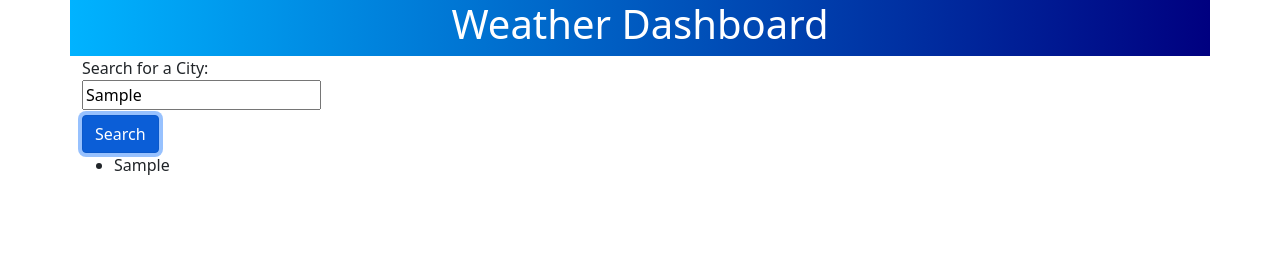
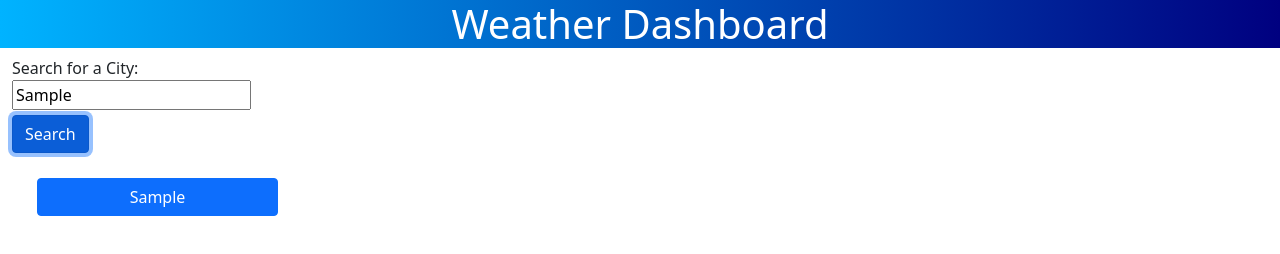
Before and after one commit to EEzycade/weather-dashboard, a plain HTML site: page index.html in a window 1280 px wide. Both pictures are taken after typing "Sample" into the empty fields and a click on the button "Search". Drawn offline with nearby package versions, Linux system fonts and the light colour scheme; no server answers.

Commit message:
added ability to click on a previous search and have weather data populate for that city

```diff
--- a/assets/css/style.css
+++ b/assets/css/style.css
@@ -21,12 +21,24 @@
 
 #submit-btn {
     margin-top: 5px;
+
 }
 
 #main-header {
     color: white;
     text-align: center;
     background-image: linear-gradient(to right, #00b3ff, navy);
+    width: 100%;
+}
+
+.prev-search-btn {
+    margin: 15px;
+    width: 100%;
+
+}
+
+#previous-searches-list {
+    padding: 10px;
 }
 
 #daily-card {
@@ -34,3 +46,7 @@
     margin: 5px;
     background-color: #696969;
 }
+
+.container {
+    margin: 0px;
+}
--- a/assets/js/script.js
+++ b/assets/js/script.js
@@ -5,7 +5,7 @@ var currentContainerEl = document.getElementById("current-container");
 var futureContainerEl = document.getElementById("forecast-cards");
 var previousSearchesEl = document.getElementById("previous-searches");
 var previousSearchesList = document.getElementById("previous-searches-list");
-var previousSearchListItem = document.querySelectorAll(".search-item");
+var allPreviousSearchBtns = document.querySelectorAll(".prev-search-btn");
 var today = moment();
 
 previousSearchesEl.appendChild(previousSearchesList);
@@ -25,8 +25,7 @@ function initializeApp() {
         localStorage.setItem("citySearchHistory", JSON.stringify(cityHistory));
     }
 
-    futureContainerEl.innerHTML = "";
-    currentContainerEl.innerHTML = "";
+
     getCoordinates(city);
     previousSearchesList.innerHTML = "";
     cityHistoryListMaker();
@@ -35,21 +34,24 @@ function initializeApp() {
 function cityHistoryListMaker() {
     var pullHistory = JSON.parse(localStorage.getItem("citySearchHistory"));
     for (let i = 0; i < pullHistory.length; i++) {
-        var listItem = document.createElement("li");
-        listItem.setAttribute("class", "search-item");
+        var listItem = document.createElement("button");
+        // listItem.setAttribute("class", "prev-search-btn");
         listItem.innerHTML = pullHistory[i];
+        listItem.className = "prev-search-btn btn btn-primary";
         previousSearchesList.appendChild(listItem);
     }
 }
 
 // create function to get lat and lon of searched city
 function getCoordinates(city) {
+    futureContainerEl.innerHTML = "";
+    currentContainerEl.innerHTML = "";
     fetch(`http://api.openweathermap.org/data/2.5/weather?q=${city}&appid=914422851b1b4c67eeeca21958292d40&units=imperial`)
         .then(function (response) {
             return response.json();
         })
         .then(function (data) {
-            console.log(data);
+            // console.log(data);
 
             var name = data.name;
             var lat = data.coord.lat;
@@ -69,7 +71,7 @@ function populateWeatherData(name, lat, lon) {
         })
         .then(function (data) {
             // log json response to console
-            console.log(data);
+            // console.log(data);
             // set variables
             var response = data.current;
             var weatherIconCode = response.weather[0].icon;
@@ -90,8 +92,10 @@ function populateWeatherData(name, lat, lon) {
                 cityUvIndex.setAttribute("class", "uv-moderate");
             } else if (response.uvi >= 6 && response.uvi <= 7.99) {
                 cityUvIndex.setAttribute("class", "uv-high");
-            } else {
-
+            } else if (response.uvi >= 8 && response.uvi <= 10.99) {
+                cityUvIndex.setAttribute("class", "uv-very-high");
+            } else if (response.uvi >= 11) {
+                cityUvIndex.setAttribute("class", "uv-extreme");
             }
             cityUvIndex.innerHTML = `<strong>UV index: ${response.uvi}</strong>`;
             // append current weather data elements
@@ -130,8 +134,12 @@ function populateWeatherData(name, lat, lon) {
 
             }
         });
-
-
 }
 
+previousSearchesList.addEventListener("click", function(event) {
+    console.log(event.target.textContent);
+    var btnText = event.target.textContent;
+    getCoordinates(btnText);
+});
+
 submitBtn.addEventListener("click", initializeApp);
--- a/index.html
+++ b/index.html
@@ -14,14 +14,16 @@
 
 <body>
 
+    <div>
+        <div id="main-header">
+            <h1>Weather Dashboard</h1>
+
+        </div>
+    </div>
+
     <div class="container" id="main-container">
 
-        <div class="row">
-            <div class="col-12" id="main-header">
-                <h1>Weather Dashboard</h1>
 
-            </div>
-        </div>
 
         <div class="row">
 
```
Also changed, not shown: 1 other file.
